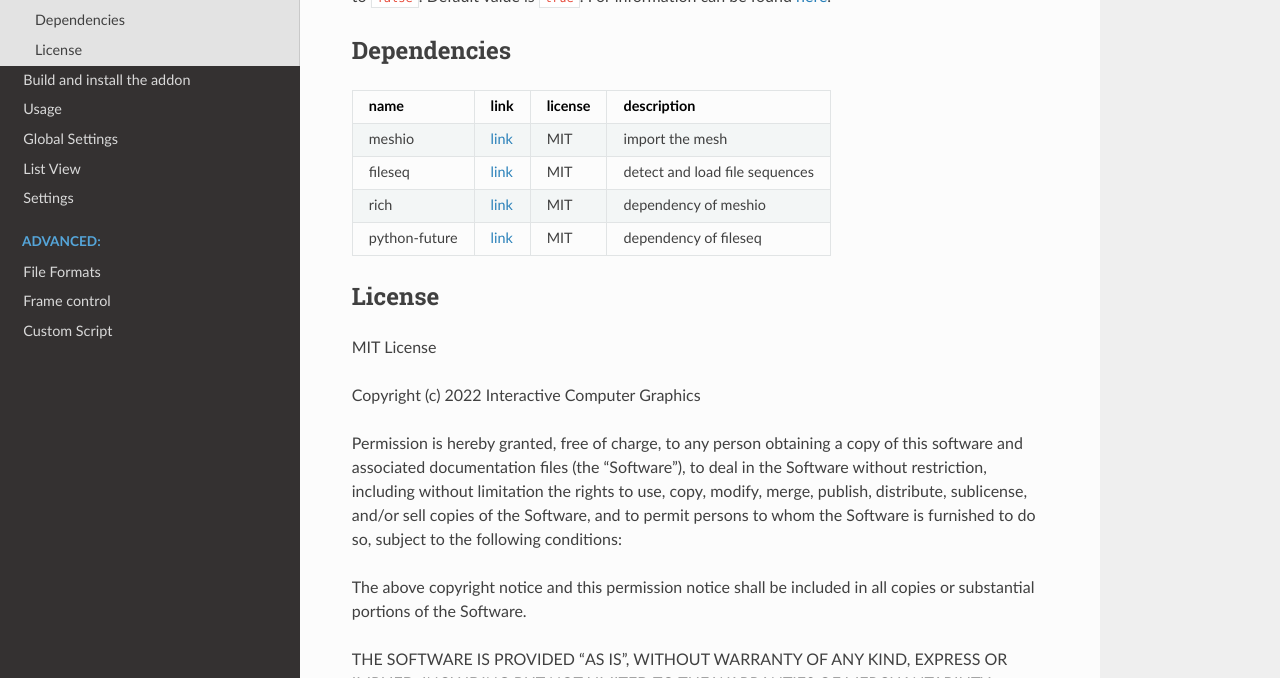
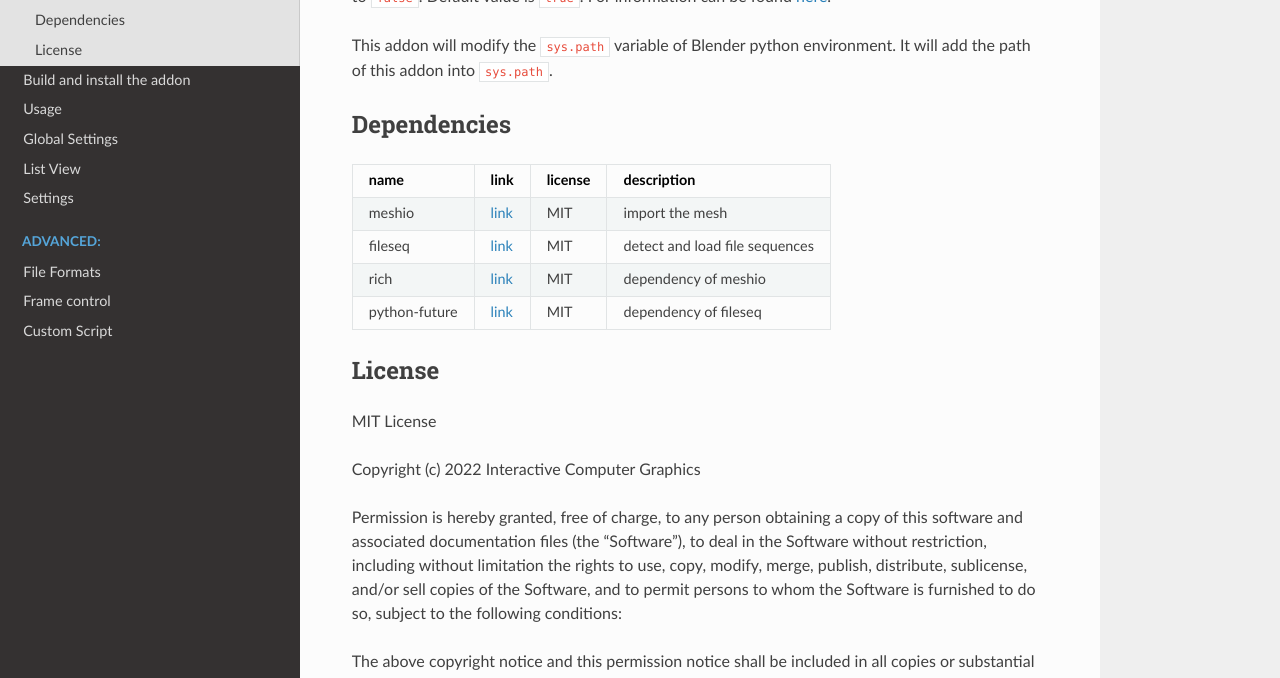
Before and after one commit to InteractiveComputerGraphics/blender-sequence-loader, a Sphinx documentation site: the page built from docs/about.md, in a window 1280 px wide and 900 px high, scrolled down 702 px, cut to the strip 222-900 px from the top of the window. Built offline with Sphinx 7.4.7 and the Read the Docs theme 2.0.0, drawn with Linux system fonts in a browser that asks for light colours.

Commit message:
update doc

```diff
--- a/docs/about.md
+++ b/docs/about.md
@@ -13,6 +13,8 @@ Here is a gif to show the basic usage of this addon. In this gif, it shows how t
 ## Affected Blender Settings
 
 This addon will change the value of `Preferences`->`Save & Load` ->`Default To` ->`Relative Paths` to `false`. Default value is `true`. For information can be found [here](https://docs.blender.org/manual/en/latest/editors/preferences/save_load.html#blend-files).
+
+This addon will modify the `sys.path` variable of Blender python environment. It will add the path of this addon into `sys.path`.
 
 
 ## Dependencies
```
